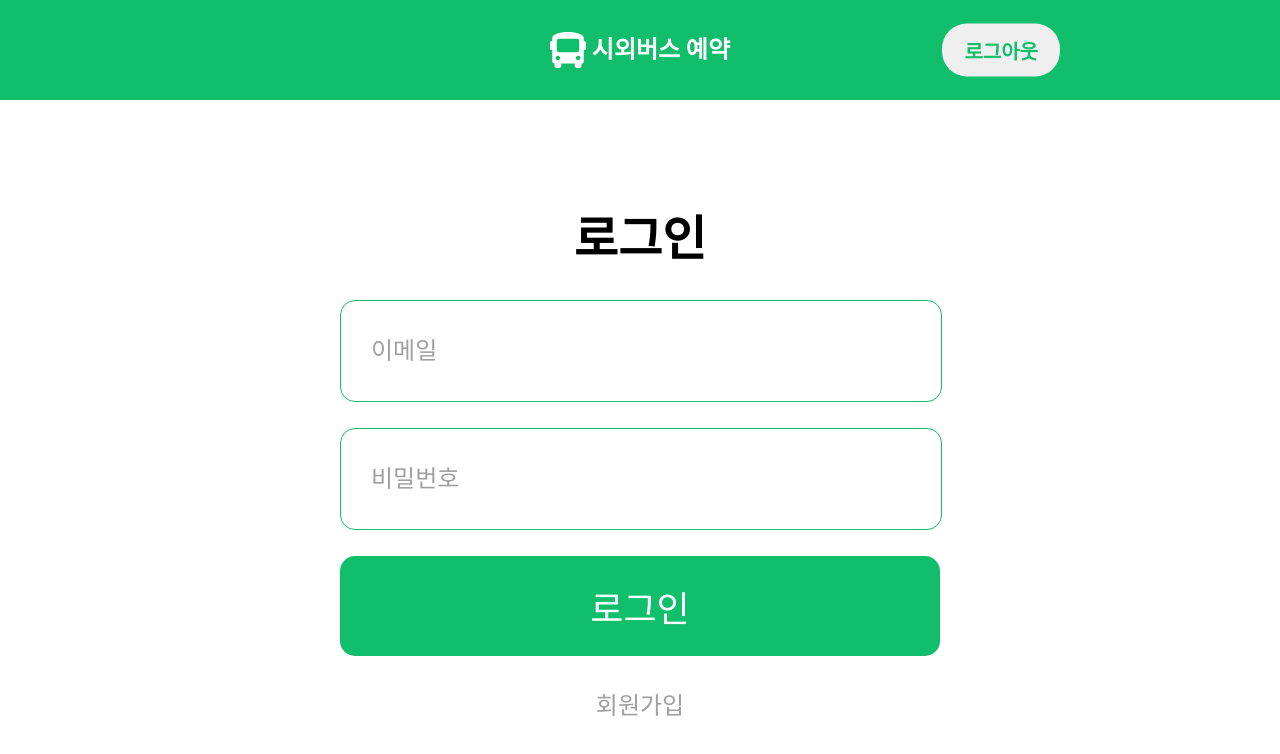
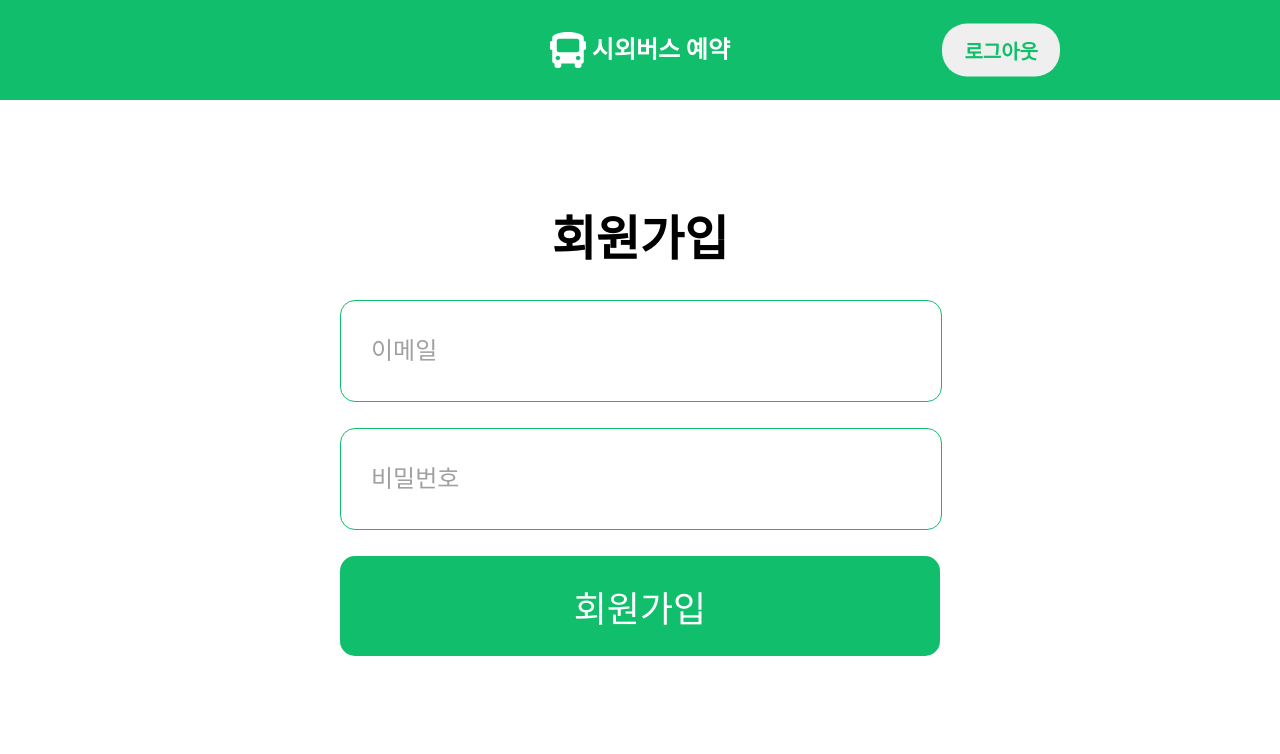
Before and after one commit to Anjiwoong/React-Bus-Reservation, a React (Create React App) app: page / in a window 1280 px wide. Shown: the top 754 px of the page. Built offline with nearby package versions, Linux system fonts and the light colour scheme.

Commit message:
회원가입 페이지 CSS스타일 구현 완료

```diff
--- a/src/App.js
+++ b/src/App.js
@@ -1,11 +1,11 @@
 import Header from './components/UI/Header';
-import Login from './pages/Login';
+import Signup from './pages/Signup';
 
 const App = () => {
   return (
     <>
       <Header />
-      <Login />
+      <Signup />
     </>
   );
 };
--- a/src/pages/Signup.js
+++ b/src/pages/Signup.js
@@ -1,7 +1,28 @@
 import React from 'react';
+import styled from 'styled-components';
+import Button from '../components/UI/Button';
+import Input from '../components/UI/Input';
 
 const Signup = () => {
-  return <div>Signup</div>;
+  return (
+    <Wrapper>
+      <Title>회원가입</Title>
+      <Input type="email" placeholder="이메일" />
+      <Input type="password" placeholder="비밀번호" />
+      <Button>회원가입</Button>
+    </Wrapper>
+  );
 };
 
+const Wrapper = styled.div`
+  max-width: 600px;
+  margin: 100px auto 0;
+  text-align: center;
+`;
+
+const Title = styled.h2`
+  font-size: ${({ theme }) => theme.size.heading};
+  margin-bottom: 30px;
+`;
+
 export default Signup;
```
